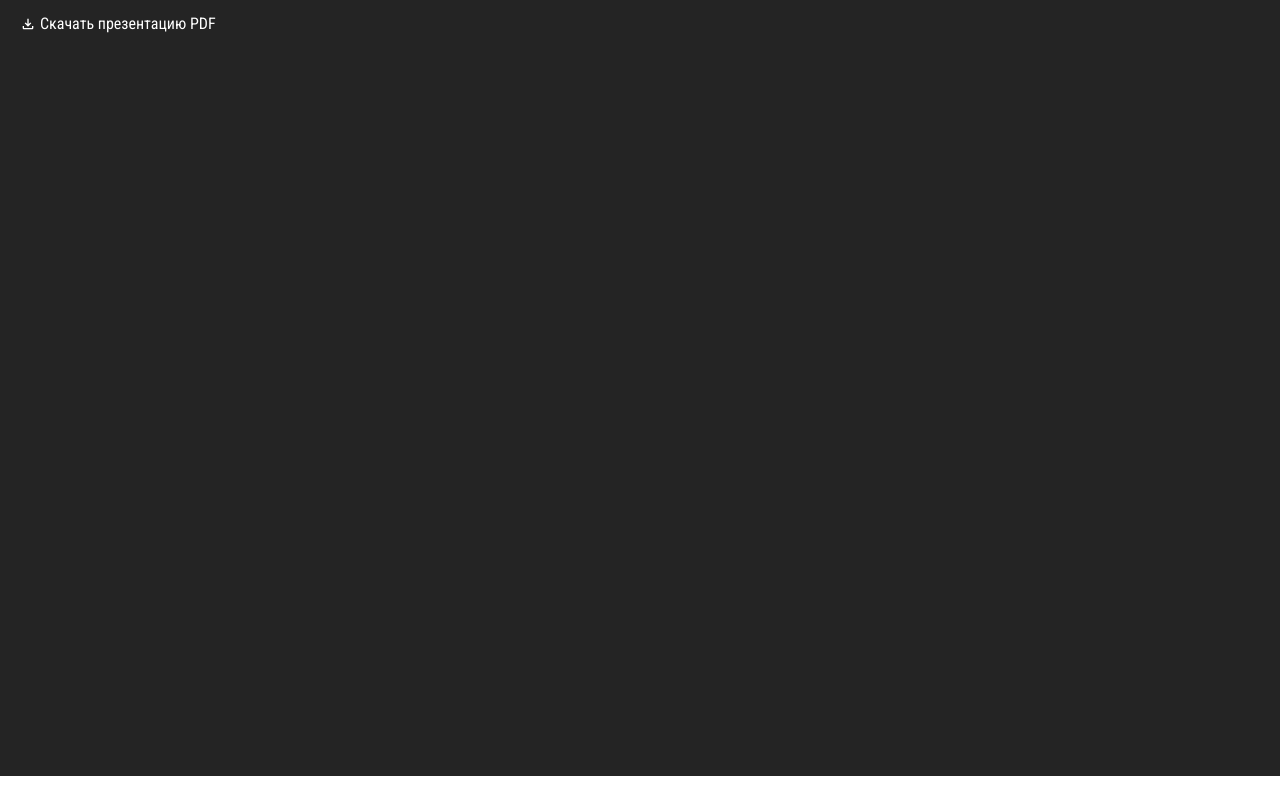
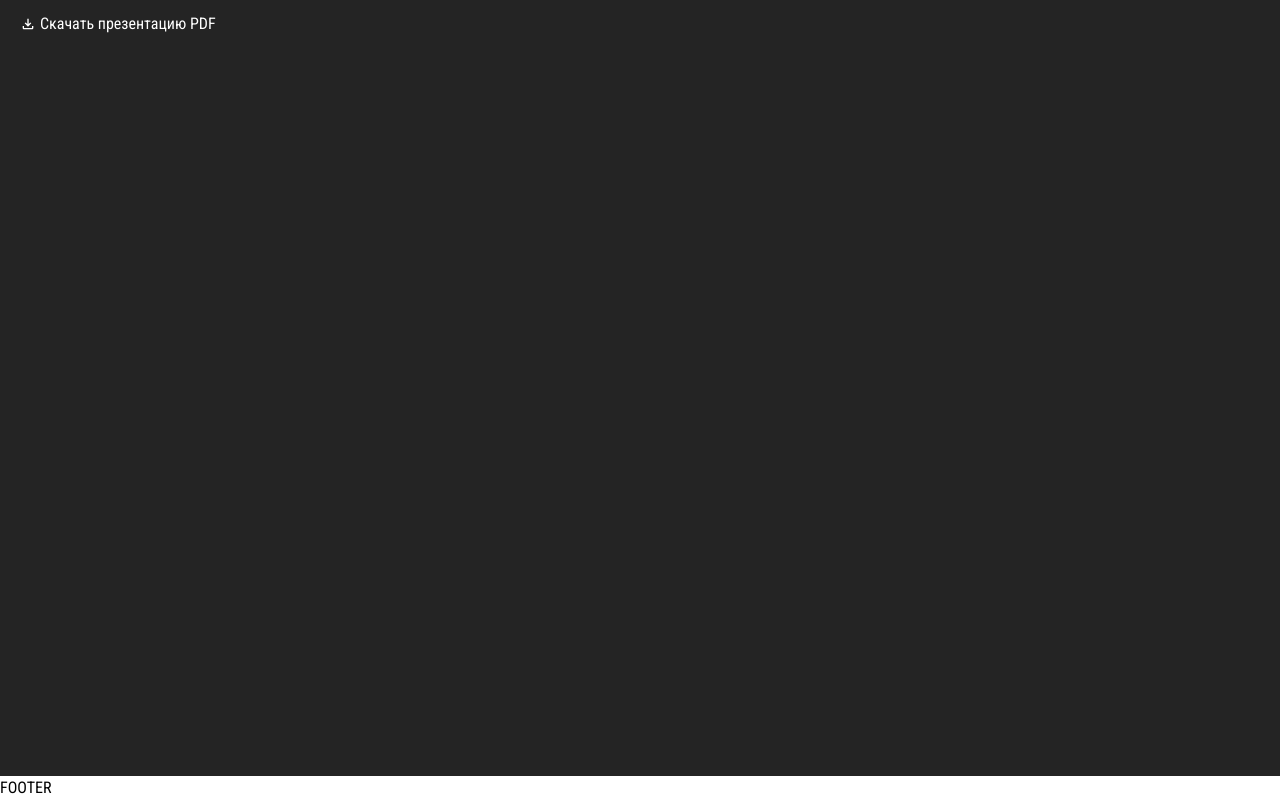
Before and after one commit to vlassov-i240288/toosapsan_frontend, a React (Vite) app: page / in a window 1280 px wide. Shown: the part 4764-5564 px from the top of the page. Before the commit the page ends 5540 px from the top, so only its background shows below. Built offline with nearby package versions, Linux system fonts and the light colour scheme; no server answers.

Commit message:
add Footer v.1

```diff
--- /dev/null
+++ b/src/components/sections/footerSection/FooterSection.jsx
@@ -0,0 +1,7 @@
+export default function FooterSection() {
+    return(
+        <footer>
+            <h2>FOOTER</h2>
+        </footer>
+    )
+}
--- a/src/pages/MainPage/MainPage.jsx
+++ b/src/pages/MainPage/MainPage.jsx
@@ -9,6 +9,7 @@ import ApplicationModal from "../../components/modals/ApplicationModal";
 import WhyUs from "../../components/sections/whyUs/WhyUs";
 import ApplicationForm from "../../components/sections/applicationForm/ApplicationForm";
 import Contacts from "../../components/sections/contacts/Contacts";
+import FooterSection from "../../components/sections/footerSection/FooterSection";
 
 export default function MainPage() {
     const [isModalOpen, setIsModalOpen] = useState(false);
@@ -26,6 +27,7 @@ export default function MainPage() {
             {/* <SocContacts /> */}
             <ApplicationForm messageApi={messageApi} />
             <Contacts />
+            <FooterSection />
 
             {/* Модалка */}
             {isModalOpen && (
```
